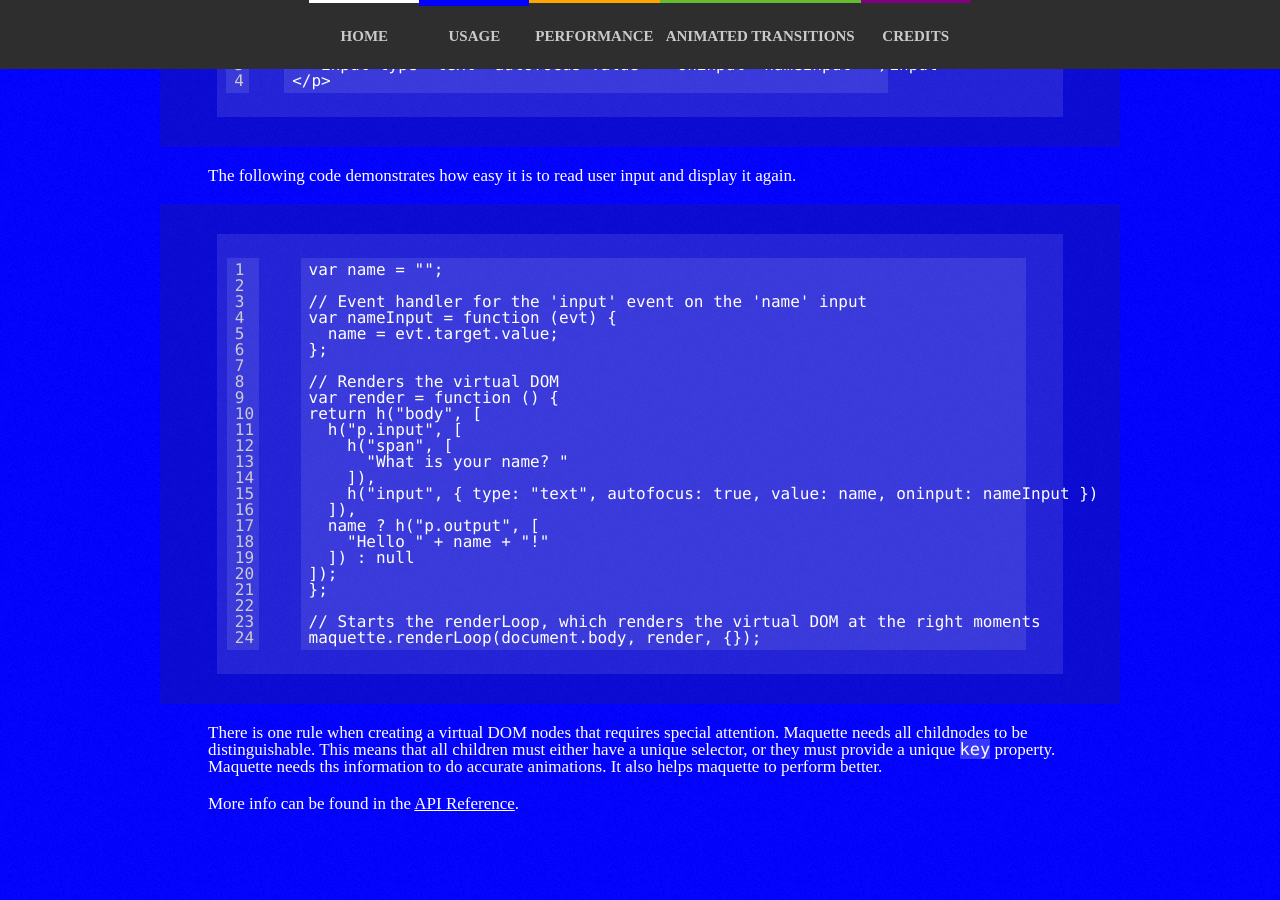
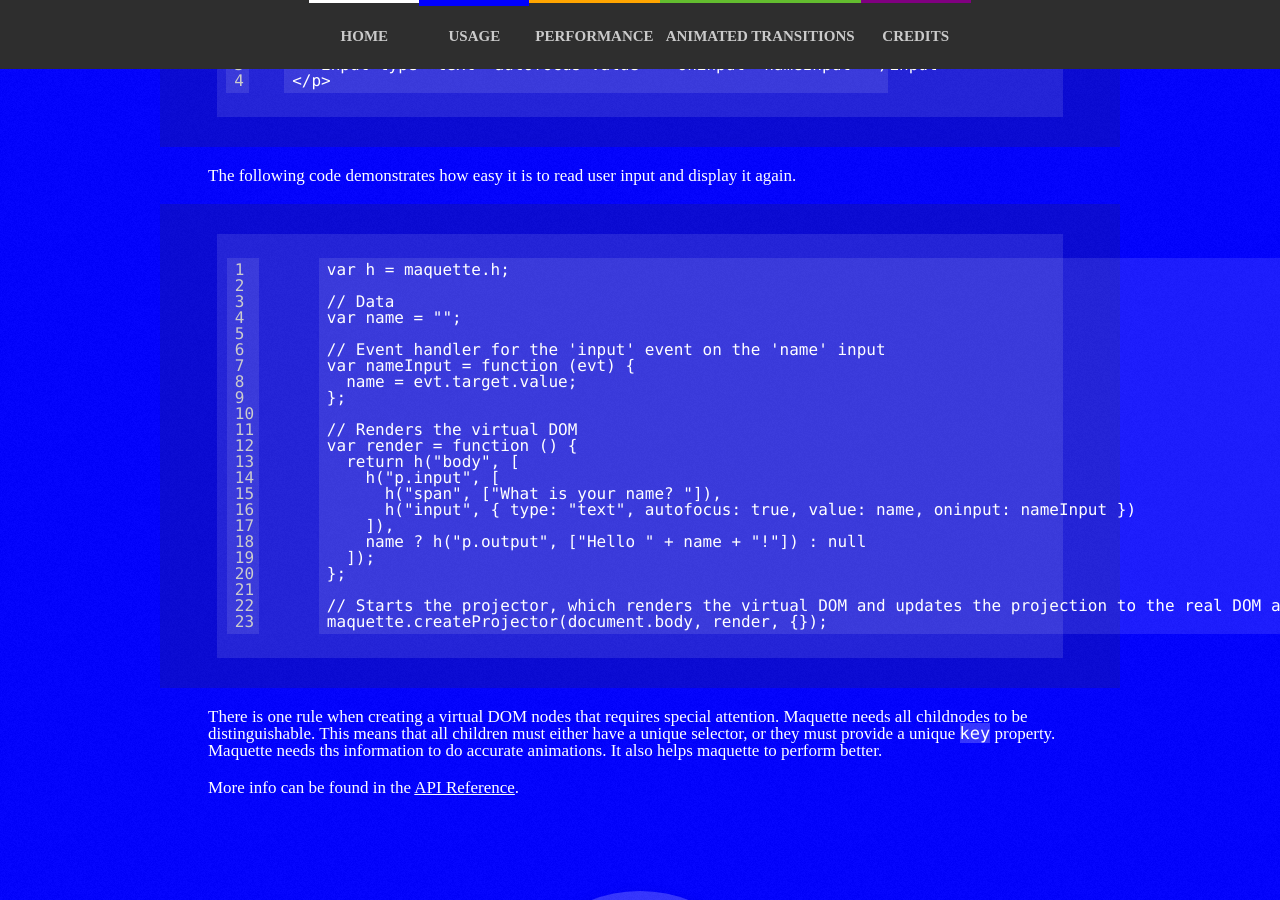
Before and after one commit to AFASSoftware/maquette, a Jekyll site: the page built from index.html, in a window 1280 px wide and 900 px high, scrolled down 1361 px. Built offline with Jekyll 4.4.1, drawn with Linux system fonts in a browser that asks for light colours; nearby versions of some CDN libraries.

Commit message:
projector

```diff
--- a/_includes/usage.md
+++ b/_includes/usage.md
@@ -24,6 +24,9 @@
 
 
 {% highlight text linenos=table %}
+var h = maquette.h;
+
+// Data
 var name = "";
 
 // Event handler for the 'input' event on the 'name' input
@@ -33,21 +36,17 @@
 
 // Renders the virtual DOM
 var render = function () {
-return h("body", [
-  h("p.input", [
-    h("span", [
-      "What is your name? "
+  return h("body", [
+    h("p.input", [
+      h("span", ["What is your name? "]),
+      h("input", { type: "text", autofocus: true, value: name, oninput: nameInput })
     ]),
-    h("input", { type: "text", autofocus: true, value: name, oninput: nameInput })
-  ]),
-  name ? h("p.output", [
-    "Hello " + name + "!"
-  ]) : null
-]);
+    name ? h("p.output", ["Hello " + name + "!"]) : null
+  ]);
 };
 
-// Starts the renderLoop, which renders the virtual DOM at the right moments
-maquette.renderLoop(document.body, render, {});
+// Starts the projector, which renders the virtual DOM and updates the projection to the real DOM at the optimal moments
+maquette.createProjector(document.body, render, {});
 {% endhighlight %}
 
 There is one rule when creating a virtual DOM nodes that requires special attention.
```
